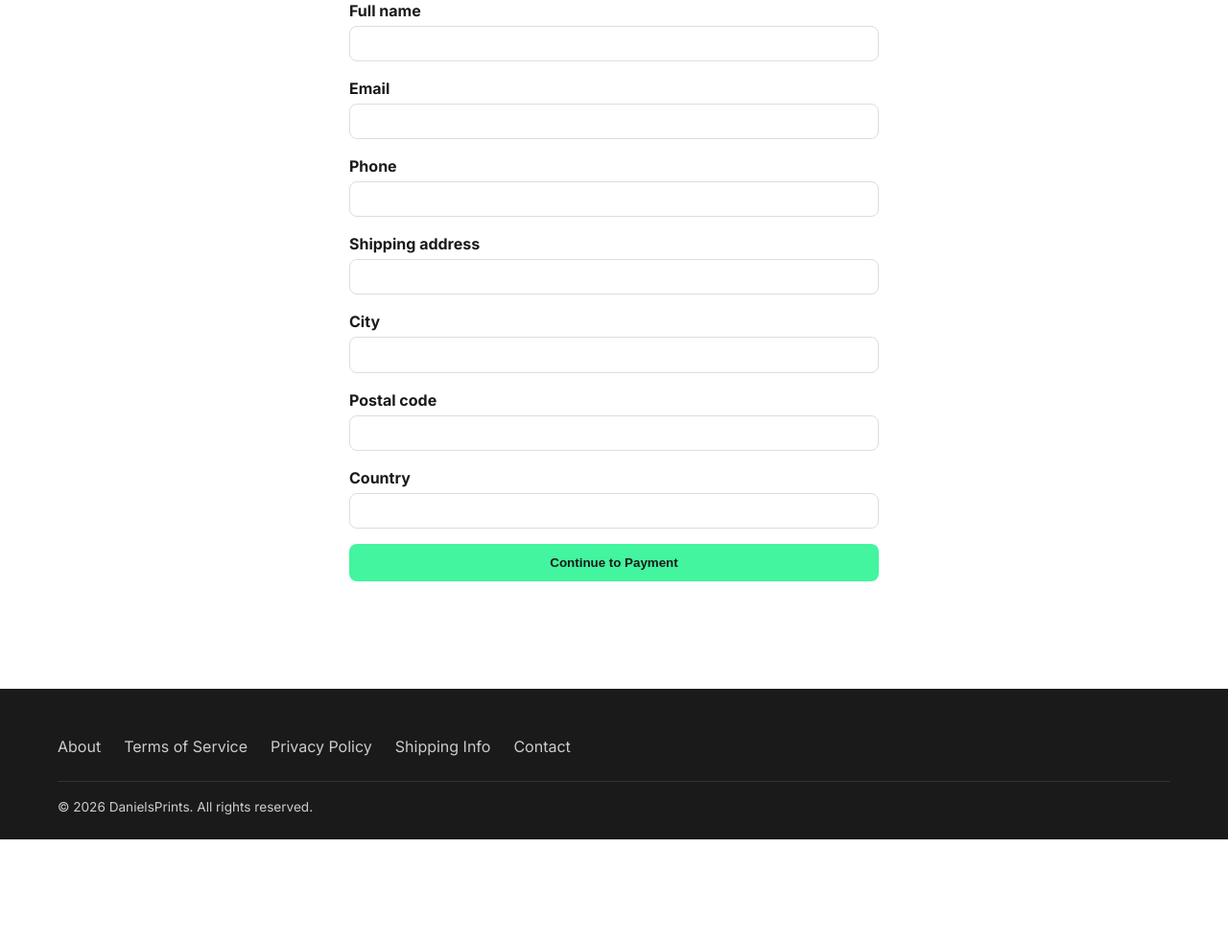
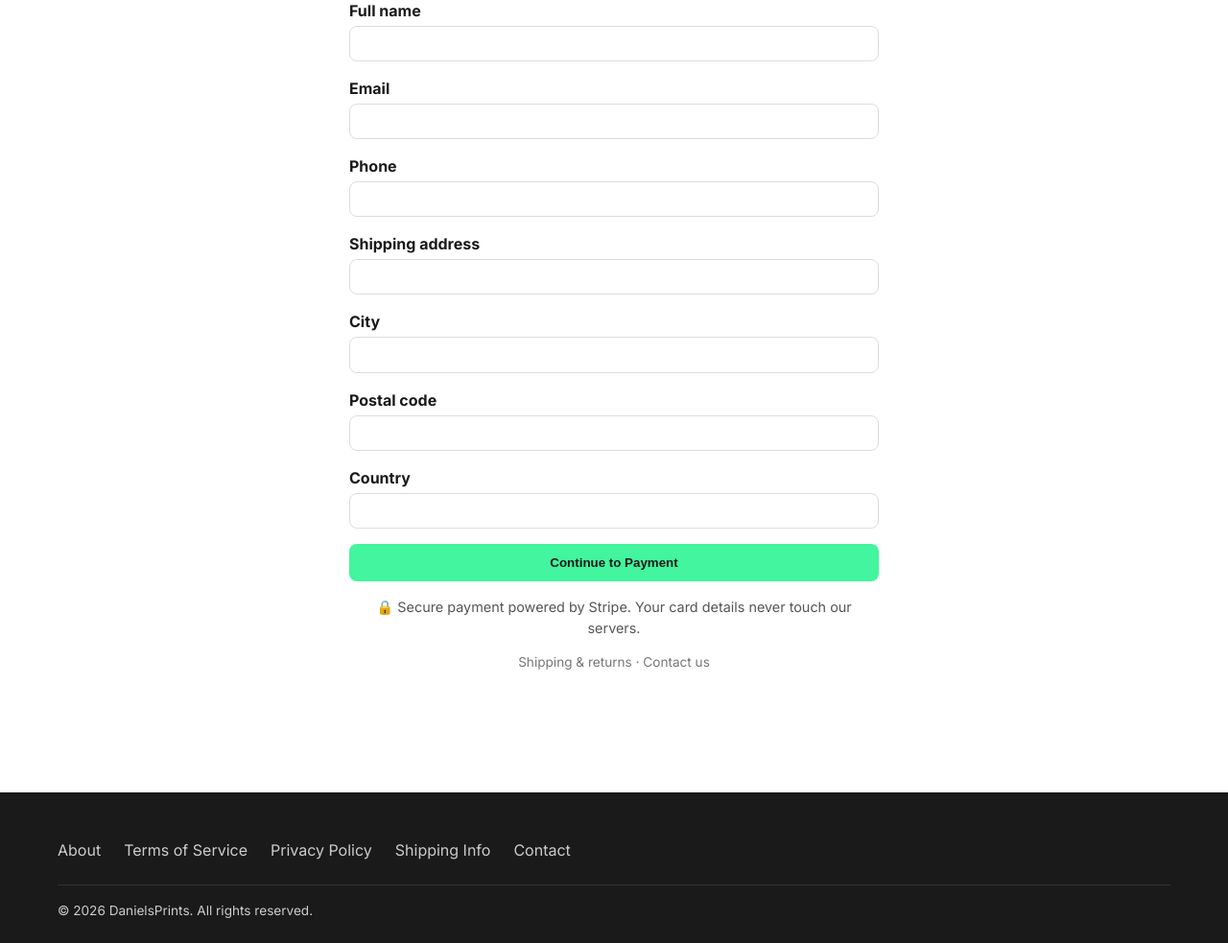
Before and after one commit to Danas2008/shop-danielshop, a Django app: template orders/templates/orders/checkout.html in a window 1280 px wide. Shown: the part 268-1251 px from the top of the page at 96% size. Before the commit the page ends 1143 px from the top, so only its background shows below. Run offline with Django 5.2, Linux system fonts and the light colour scheme; the template is opened without the code that fills it, so the values that code supplies are empty.

Commit message:
Add secure-payment trust signals to checkout page
Adds a Stripe secure-payment reassurance line and links to shipping/returns
and contact near the submit button to reduce checkout abandonment.

Co-Authored-By: Claude Sonnet 5 <noreply@anthropic.com>

```diff
--- a/orders/templates/orders/checkout.html
+++ b/orders/templates/orders/checkout.html
@@ -20,5 +20,13 @@
     <div class="form-group"><label for="country">Country</label><input type="text" id="country" name="country" required></div>
     <button type="submit" class="btn btn-primary" style="width:100%;">Continue to Payment</button>
   </form>
+
+  <p style="text-align:center;color:#555;margin-top:1rem;font-size:0.9rem;">
+    🔒 Secure payment powered by Stripe. Your card details never touch our servers.
+  </p>
+  <p style="text-align:center;color:#777;margin-top:0.5rem;font-size:0.85rem;">
+    <a href="{% url 'shipping' %}">Shipping &amp; returns</a> ·
+    <a href="{% url 'contact' %}">Contact us</a>
+  </p>
 </div>
 {% endblock %}
```
